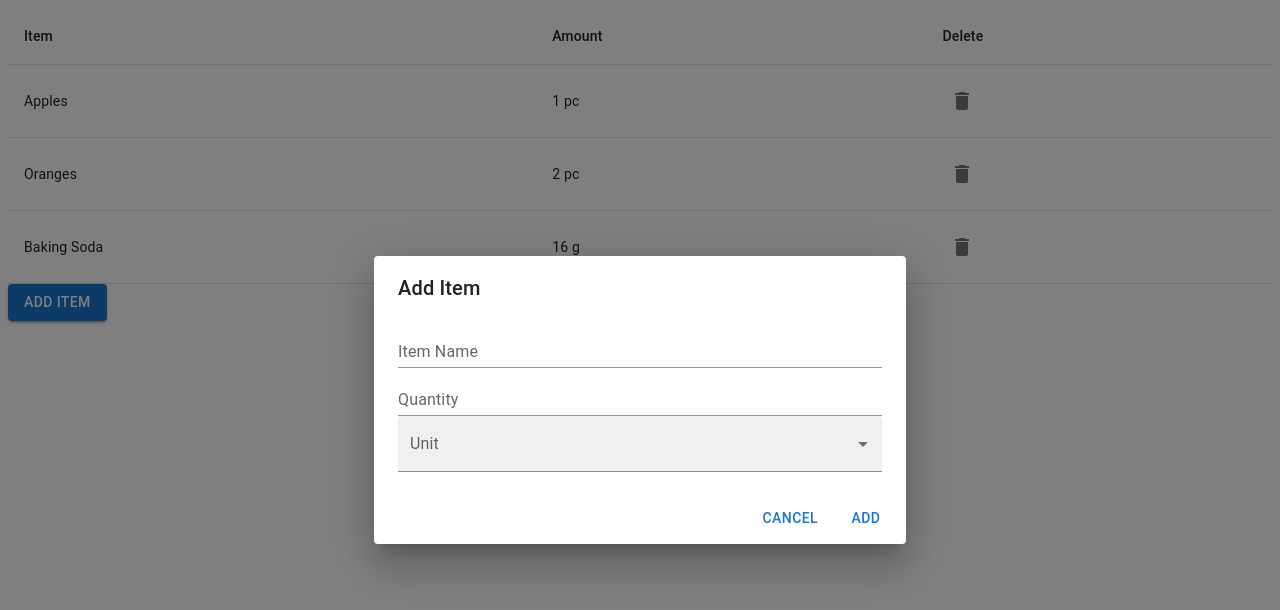
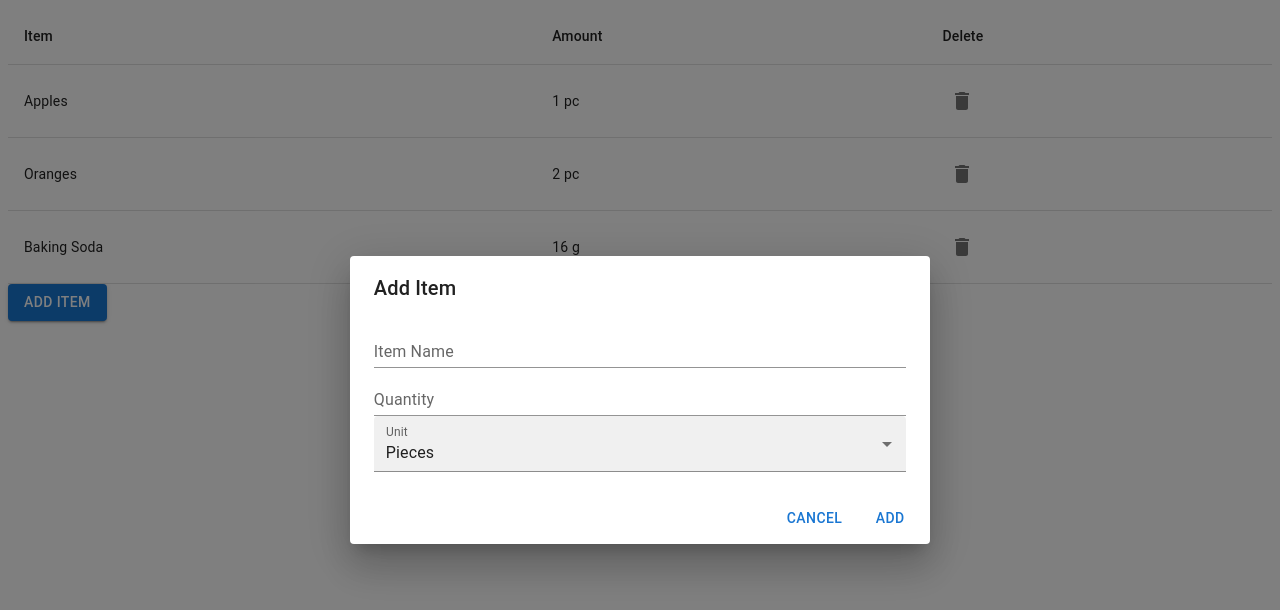
Before and after one commit to frenchytheasian/inventory-webapp, a React (Create React App) app: page / in a window 1280 px wide. Both pictures are taken after a click on the button "ADD ITEM". Shown: the top 610 px of the page. Built offline with nearby package versions, Linux system fonts and the light colour scheme.

Commit message:
Added functionality to delete buttons

```diff
--- a/src/components/AddItemDialog.jsx
+++ b/src/components/AddItemDialog.jsx
@@ -15,7 +15,7 @@ import {
 } from "@mui/material";
 
 export default function AddItemDialog({ setItems, open, setOpen }) {
-  const [unit, setUnit] = useState("");
+  const [unit, setUnit] = useState("pc");
   const [quantity, setQuantity] = useState("");
   const [name, setName] = useState("");
 
--- a/src/components/ItemTable.jsx
+++ b/src/components/ItemTable.jsx
@@ -21,6 +21,12 @@ export default function ItemTable() {
     setOpenAddDialog(true);
   };
 
+  const handleDelete = (id) => {
+    setItemList((prevItems) => {
+      return [...prevItems].filter((item) => item.id !== id);
+    });
+  };
+
   return (
     <>
       <TableContainer>
@@ -41,7 +47,7 @@ export default function ItemTable() {
                     {item.amount.quantity} {item.amount.unit}
                   </TableCell>
                   <TableCell>
-                    <IconButton>
+                    <IconButton onClick={() => handleDelete(item.id)}>
                       <DeleteIcon />
                     </IconButton>
                   </TableCell>
```
